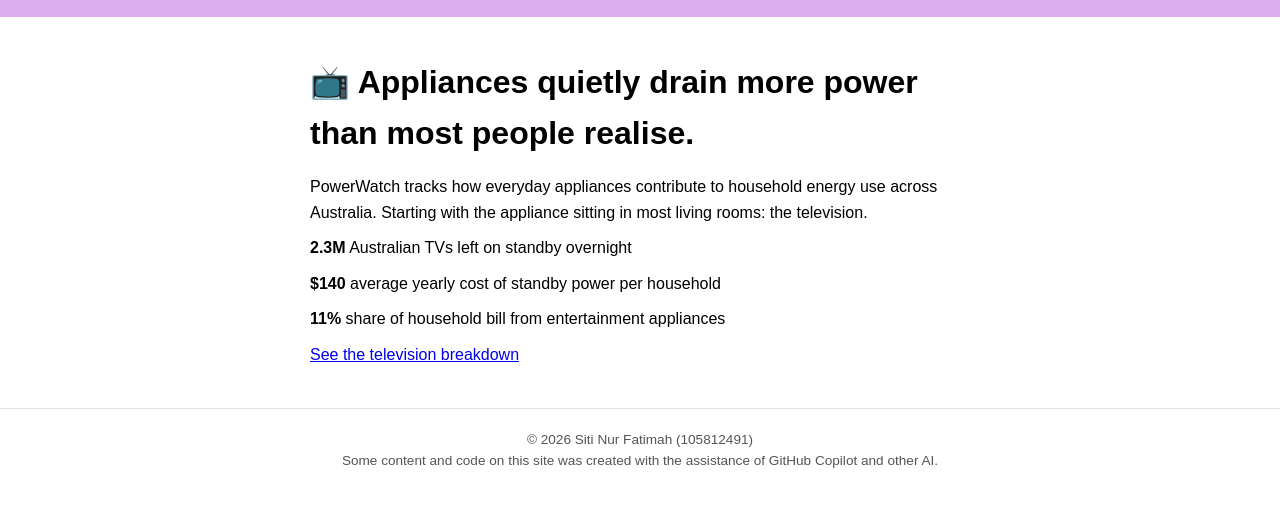
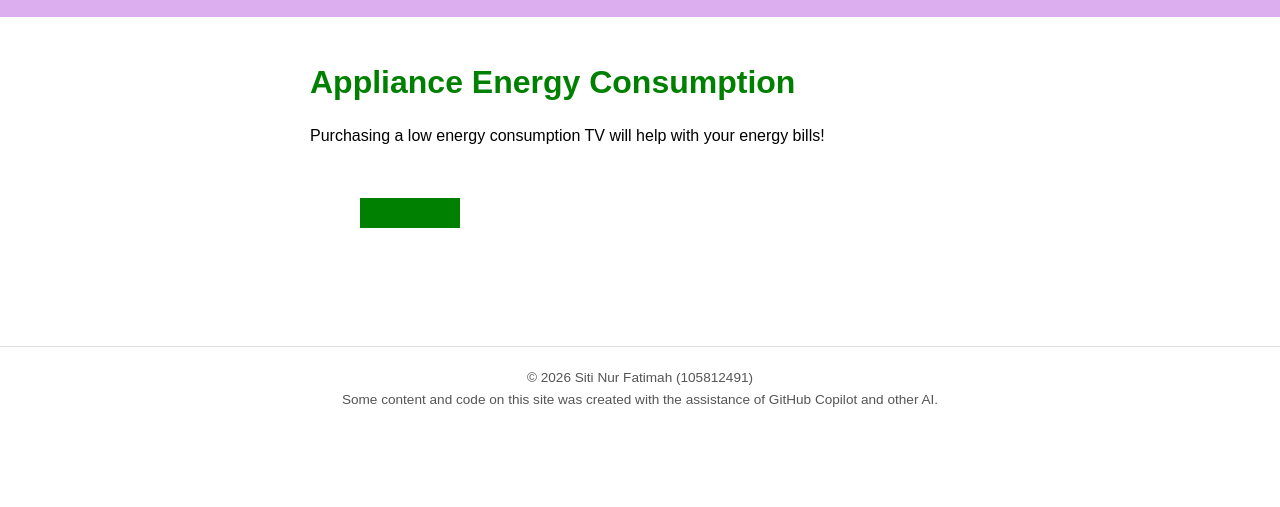
Before and after one commit to bibo2323/T04-2, a plain HTML site: page index.html in a window 1280 px wide. Shown: the part 69-576 px from the top of the page. Drawn offline with nearby package versions, Linux system fonts and the light colour scheme.

Commit message:
feat: reset body; add h1/div/svg; link D3 and energy-d3.js; D3 — style h1, append paragraph, add SVG rects;

```diff
--- /dev/null
+++ b/energy-d3.js
@@ -0,0 +1,14 @@
+d3.select("h1")
+.style("color", "green");
+d3.select("div")
+.append("p")
+.text("Purchasing a low energy consumption TV will help with your energy bills!");
+d3.select("svg")
+.append("rect")
+d3.select("svg")
+.append("rect")
+.attr("x", 50)
+.attr("y", 50)
+.attr("width", 100)
+.attr("height", 30)
+.style("fill", "green");
--- a/index.html
+++ b/index.html
@@ -23,20 +23,16 @@
   </header>
 
   <main>
-    <h1> 📺 Appliances quietly drain more power than most people realise.</h1>
-    <p>
-      PowerWatch tracks how everyday appliances contribute to household energy
-      use across Australia. Starting with the appliance sitting in most living
-      rooms: the television.
+      <h1>Appliance Energy Consumption</h1>
+      <div id="content"></div>
+      <!-- Give the SVG a size so shapes can be seen -->
+      <svg width="300" height="150"></svg>
+      <!-- Load D3 first, then your D3 code file -->
     </p>
 
-    <section>
-      <p></p><p><strong>2.3M</strong> Australian TVs left on standby overnight</p>
-      <p><strong>$140</strong> average yearly cost of standby power per household</p>
-      <p><strong>11%</strong> share of household bill from entertainment appliances</p>
-    </section>
 
-    <a href="televisions.html">See the television breakdown</a>
+
+
   </main>
 
   <footer>
@@ -44,6 +40,8 @@
     <p>Some content and code on this site was created with the assistance of GitHub Copilot and other AI.</p>
   </footer>
 
+  <script src="https://d3js.org/d3.v7.min.js"></script>
+  <script src="energy-d3.js"></script>
   <script src="script.js"></script>
 </body>
 </html>
```
